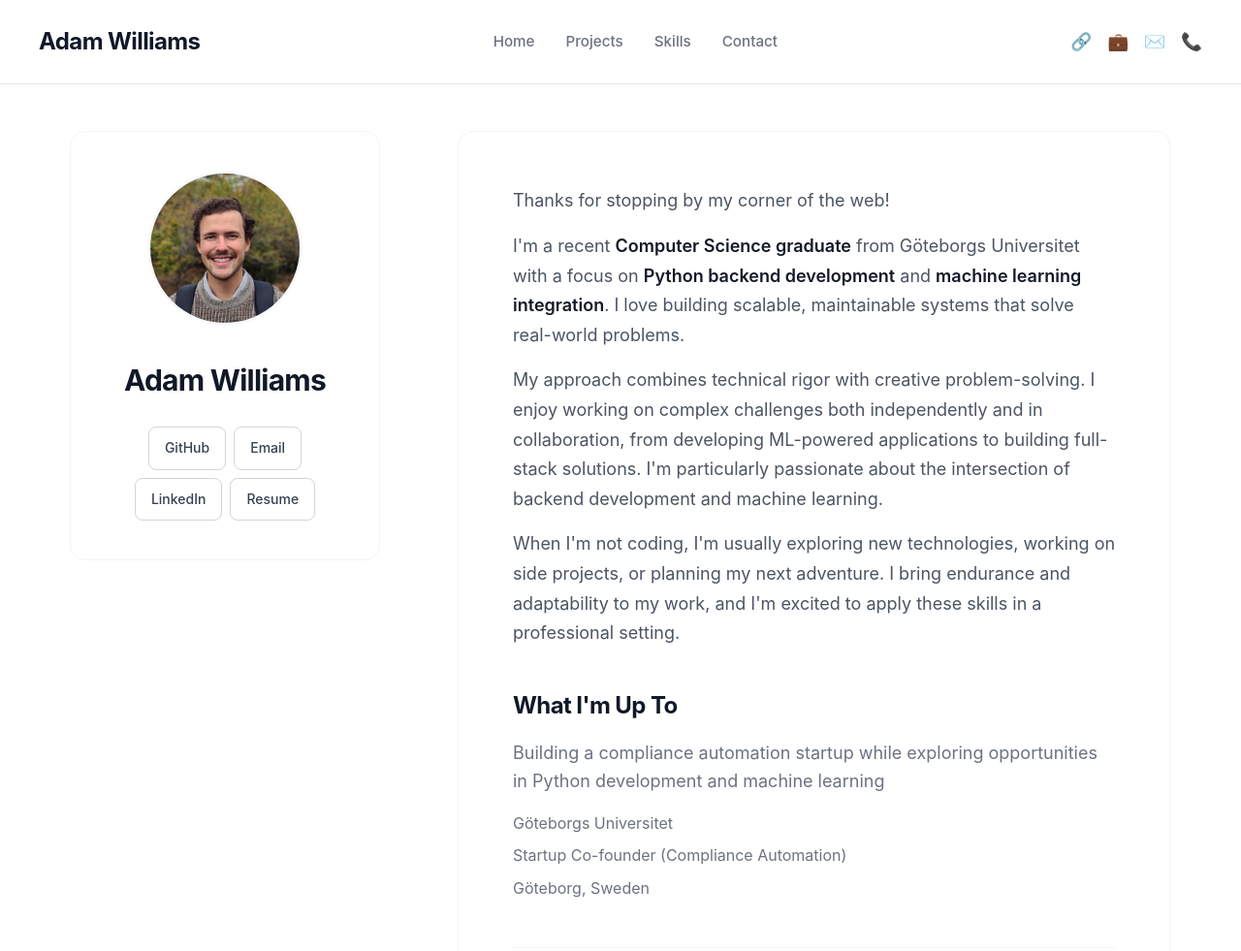
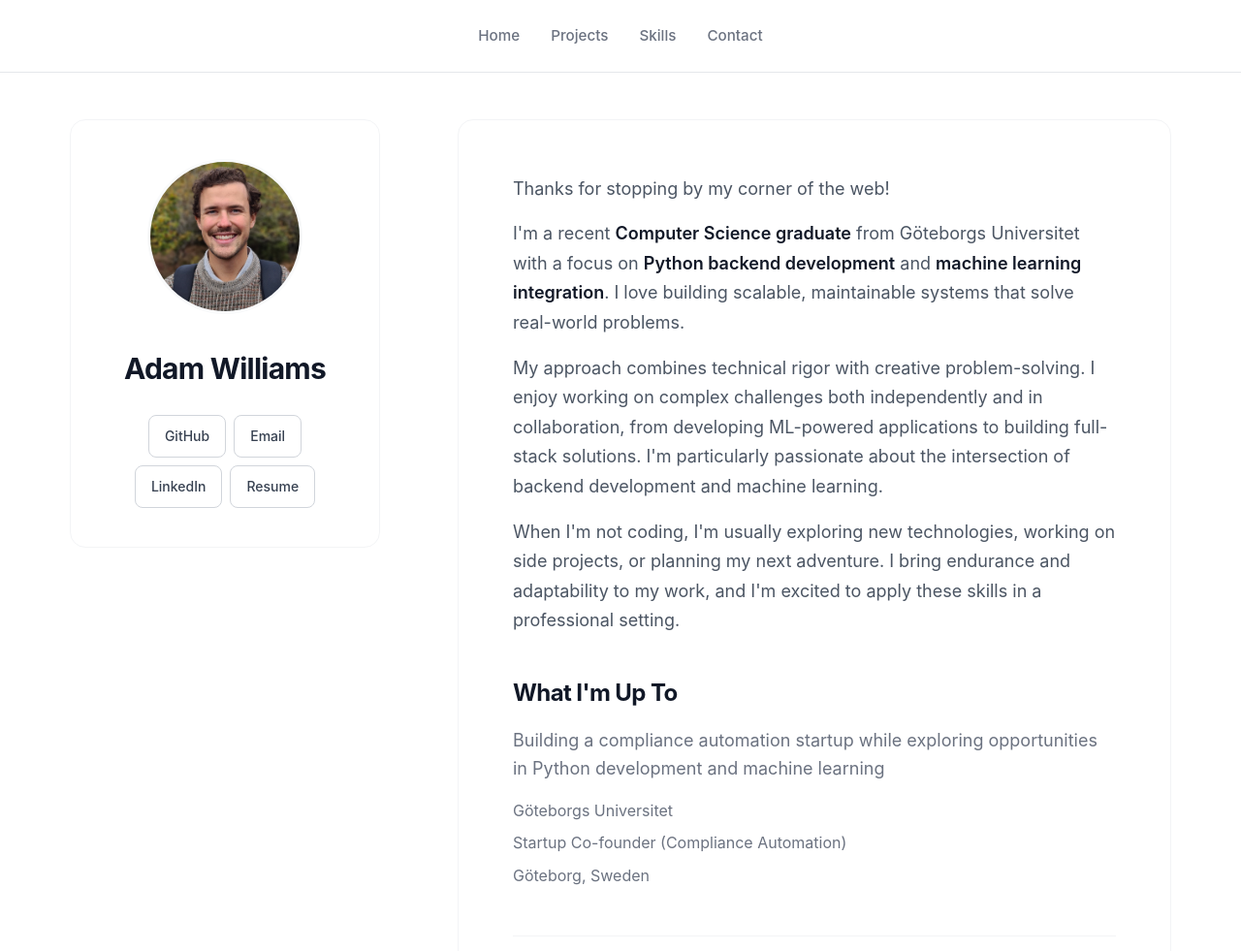
Before and after one commit to adamowilliams/adamowilliams.github.io, a plain HTML site: page index.html in a window 1280 px wide. Shown: the top 981 px of the page at 97% size. Drawn offline with Linux system fonts and the light colour scheme.

Commit message:
update profile pic and style

```diff
--- a/index.html
+++ b/index.html
@@ -10,7 +10,7 @@
     <!-- Header Navigation -->
     <header class="header">
         <div class="nav-container">
-            <a href="#" class="logo">Adam Williams</a>
+            <div></div> <!-- Empty space for better centering -->
 
             <nav>
                 <ul class="nav-links">
@@ -21,12 +21,7 @@
                 </ul>
             </nav>
 
-            <div class="social-links">
-                <a href="https://github.com/adamwilliams" target="_blank" aria-label="GitHub">🔗</a>
-                <a href="https://linkedin.com/in/adam-williams" target="_blank" aria-label="LinkedIn">💼</a>
-                <a href="mailto:adamw.codes@gmail.com" aria-label="Email">✉️</a>
-                <a href="#contact" aria-label="Contact">📞</a>
-            </div>
+            <div></div> <!-- Empty space for better centering -->
         </div>
     </header>
 
@@ -35,7 +30,7 @@
         <!-- Profile Section -->
         <aside class="profile-section">
             <div class="profile-image">
-                <img src="assets/profilpic2.jpg" alt="Adam Williams">
+                <img src="assets/profilpic3.jpg" alt="Adam Williams">
             </div>
 
             <h1 class="profile-name">Adam Williams</h1>
--- a/styles.css
+++ b/styles.css
@@ -25,7 +25,7 @@ body {
     max-width: 1200px;
     margin: 0 auto;
     display: flex;
-    justify-content: space-between;
+    justify-content: center;
     align-items: center;
 }
 
```
Also changed, not shown: assets/profilpic2.jpg (deleted), assets/profilpic3.jpg (added).
